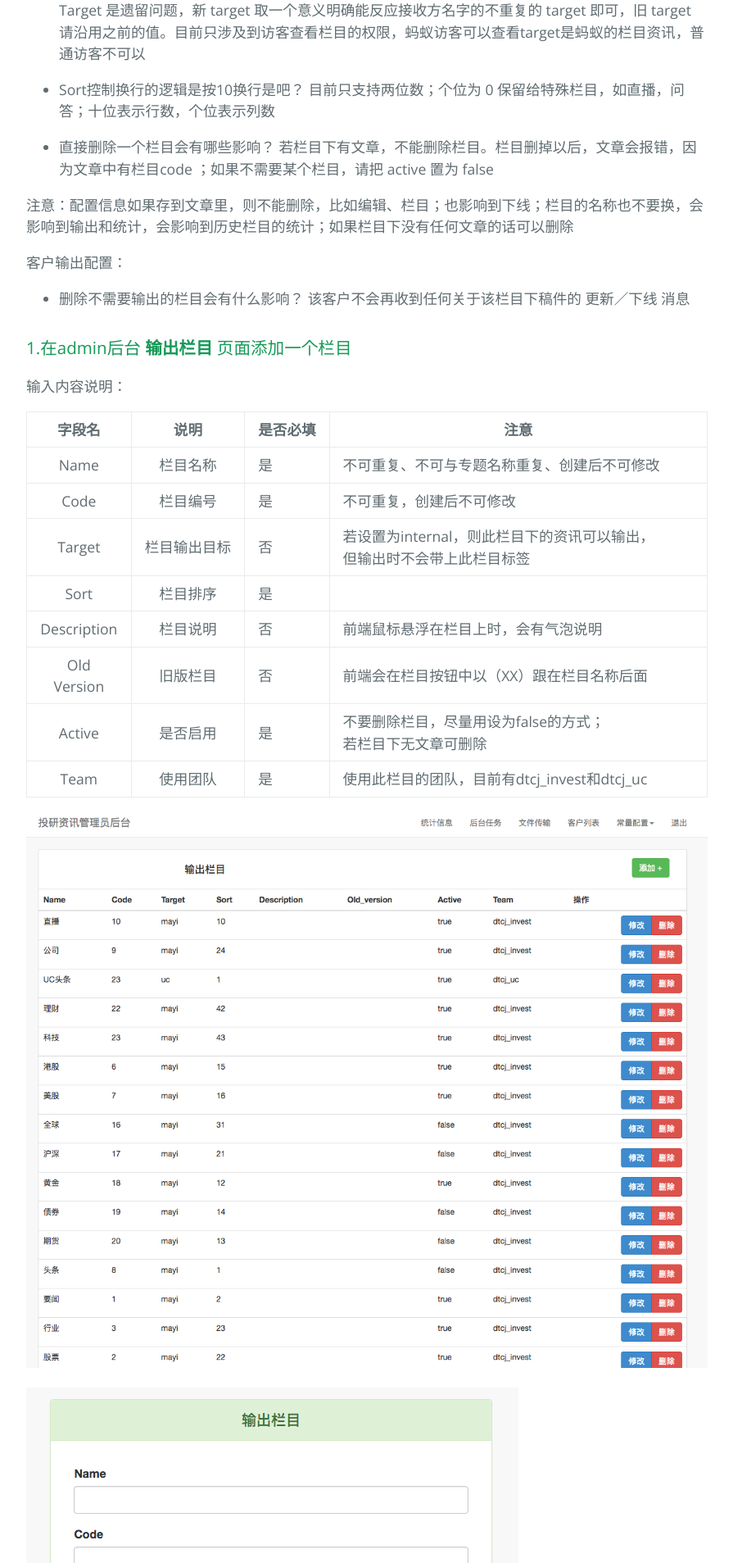
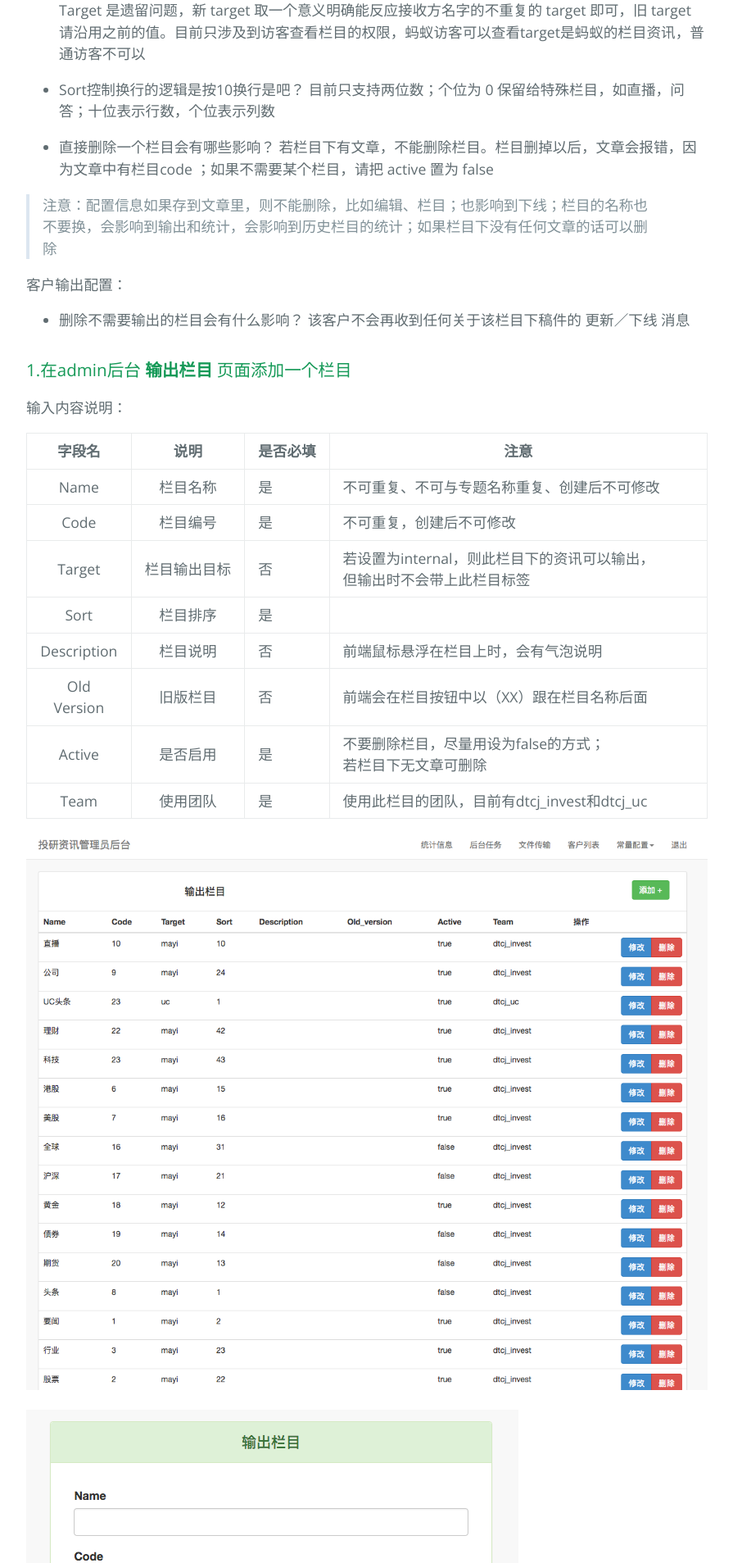
Before and after one commit to Littletreeeeee/prd-invest, a Jekyll site: the page built from documents/prd_invest_add_columns.md, in a window 1280 px wide. Shown: the part 732-2639 px from the top of the page at 82% size, without its empty margins (192-1087 px from the left). Built offline with Jekyll 4.4.1, drawn with Linux system fonts in a browser that asks for light colours; the repository's description, which GitHub fills in, is left out.

Commit message:
edit doc

```diff
--- a/documents/prd_invest_add_columns.md
+++ b/documents/prd_invest_add_columns.md
@@ -23,7 +23,7 @@ Target 是遗留问题，新 target 取一个意义明确能反应接收方名
 * 直接删除一个栏目会有哪些影响？
 若栏目下有文章，不能删除栏目。栏目删掉以后，文章会报错，因为文章中有栏目code ；如果不需要某个栏目，请把 active 置为 false
 
-注意：配置信息如果存到文章里，则不能删除，比如编辑、栏目；也影响到下线；栏目的名称也不要换，会影响到输出和统计，会影响到历史栏目的统计；如果栏目下没有任何文章的话可以删除
+> 注意：配置信息如果存到文章里，则不能删除，比如编辑、栏目；也影响到下线；栏目的名称也不要换，会影响到输出和统计，会影响到历史栏目的统计；如果栏目下没有任何文章的话可以删除
 
 客户输出配置：
 * 删除不需要输出的栏目会有什么影响？
```
